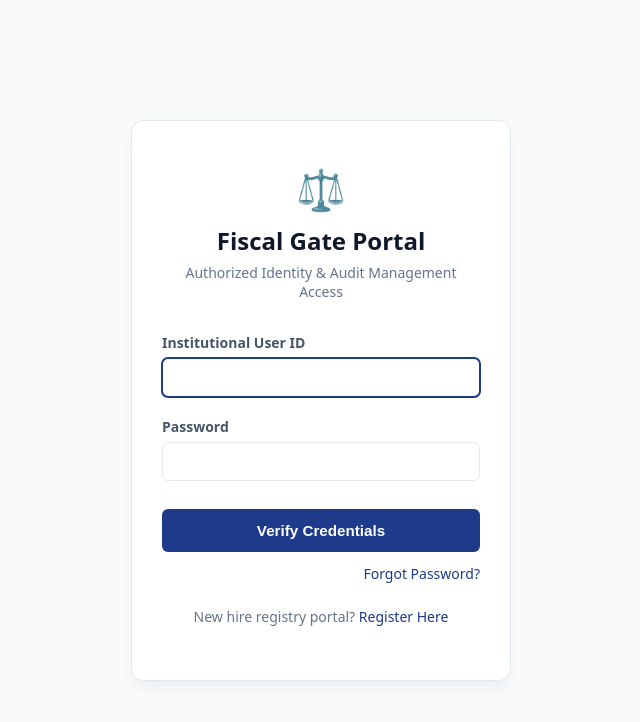
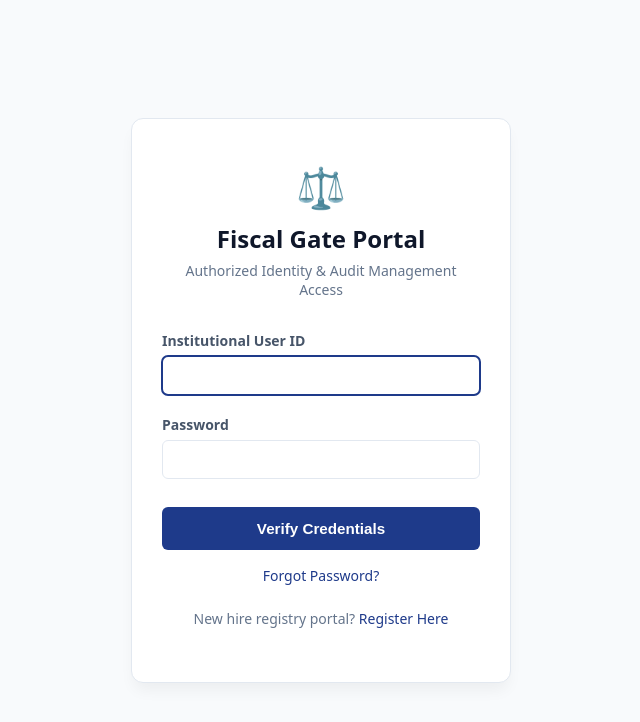
Before and after one commit to Sh1aaaa/mema, a Flask app: page /login in a window 1280 px wide. Shown: the top 722 px of the page, without its empty margins (319-959 px from the left). Run offline with Flask 3, Linux system fonts and the light colour scheme.

Commit message:
Improve layout and styling of login page
Updated the forgot password link styling and adjusted the layout for better centering.

```diff
--- a/templates/login.html
+++ b/templates/login.html
@@ -16,7 +16,7 @@
         .auth-footer { text-align: center; margin-top: 24px; font-size: 0.875rem; color: #64748b; }
         .auth-link { color: var(--accent); text-decoration: none; font-weight: 500; }
         .auth-link:hover { text-decoration: underline; }
-        .forgot-password-container { text-align: right; margin-top: 12px; font-size: 0.875rem; }
+        .forgot-password-container { text-align: center; margin-top: 16px; font-size: 0.875rem; }
     </style>
 </head>
 <body>
@@ -53,7 +53,7 @@
                 </div>
                 <button type="submit" class="btn btn-primary" style="width:100%; padding:12px; margin-top:8px;">Verify Credentials</button>
 
-                <!-- Forgot Password Routing Option -->
+                <!-- Perfectly Centered Forgot Password Link -->
                 <div class="forgot-password-container">
                     <a href="{{ url_for('forgot_password') }}" class="auth-link">Forgot Password?</a>
                 </div>
```
